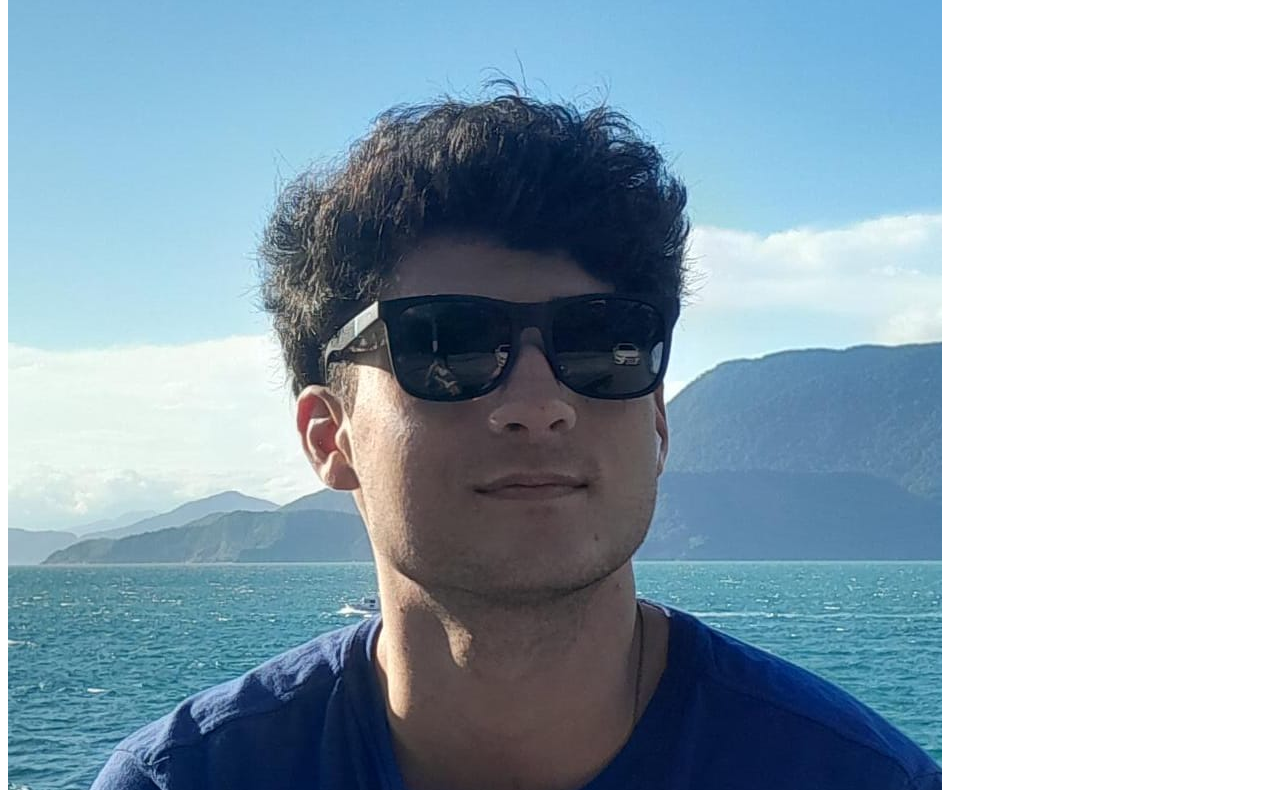
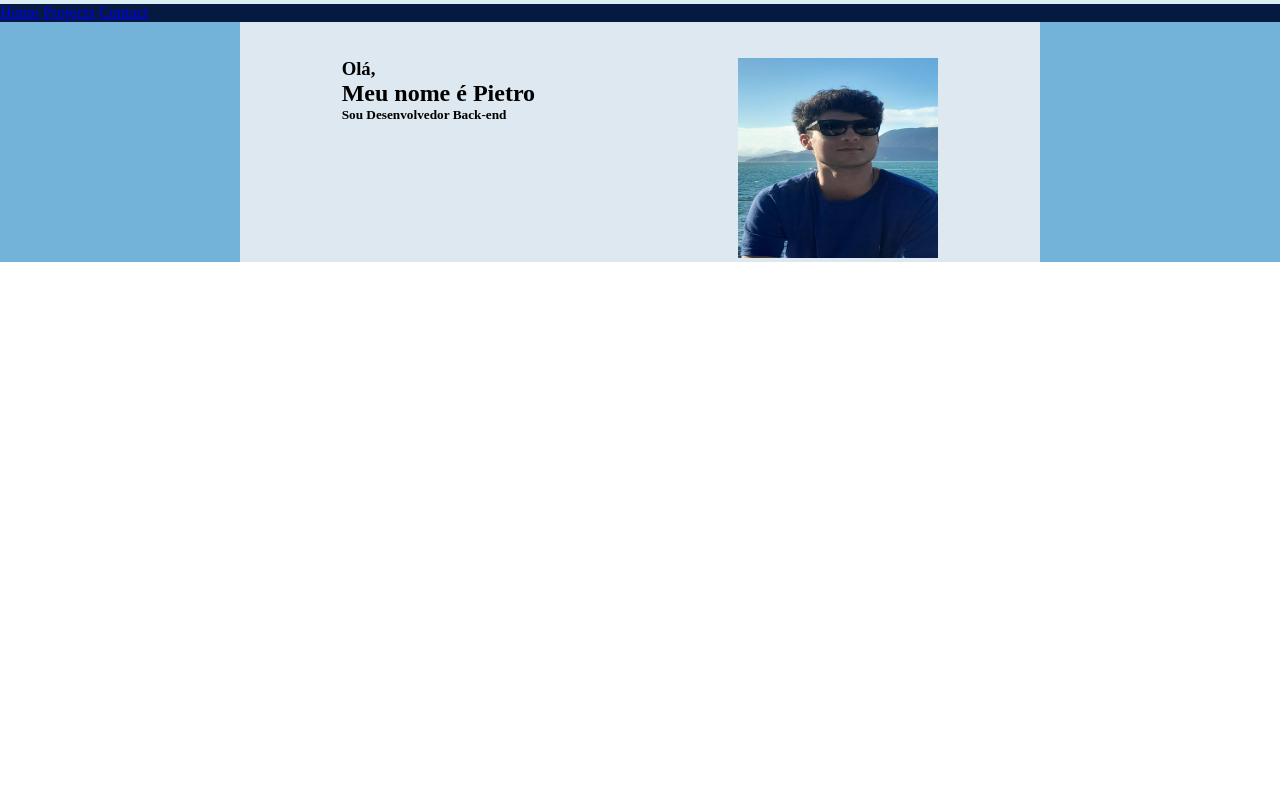
Before and after one commit to Pietro2704/Portifolio, a plain HTML site: page Portifólio/index.html in a window 1280 px wide. Shown: the part 107-897 px from the top of the page. After the commit the page ends 800 px from the top, so only its background shows below. Drawn offline with Linux system fonts and the light colour scheme.

Commit message:
Adicionei parte do CSS para poder ficar visível

```diff
--- a/Portifólio/index.html
+++ b/Portifólio/index.html
@@ -15,19 +15,21 @@
     <h1>Pietro Rosolia</h1>
   </header>
   <nav>
-    <ul>
-      <li><a href="#" target="_blank" rel="Pesquisa de seçaõ"></a></li>
-      <li><a href="#" target="_blank" rel="Pesquisa de seçaõ"></a></li>
-      <li><a href="#" target="_blank" rel="Pesquisa de seçaõ"></a></li>
-    </ul>
+    <a href="#" target="_blank" rel="Pesquisa de seçaõ">Home</a>
+    <a href="#" target="_blank" rel="Pesquisa de seçaõ">Projects</a>
+    <a href="#" target="_blank" rel="Pesquisa de seçaõ">Contact</a>
   </nav>
   <main>
     <article>
       <section id="home">
-        <h1>Olá,</h1>
-        <h2>Meu nome é Pietro</h2>
-        <h5>Sou Desenvolvedor Back-end</h5>
-        <img src="" alt="Pietro Rosolia">
+        <div class="content">
+          <h1>Olá,</h1>
+          <h2>Meu nome é Pietro</h2>
+          <h5>Sou Desenvolvedor Back-end</h5>
+        </div>
+        <div class="apresentacao">
+          <img src="./img/me.jpeg" alt="Pietro Rosolia">
+        </div>
       </section>
     </article>
   </main>
--- a/Portifólio/style/style.css
+++ b/Portifólio/style/style.css
@@ -1,6 +1,58 @@
-/*
+
 *{
   margin: 0;
   padding: 0;
 }
-*/
+
+:root{
+  --cor-0: #f2f2f2;
+  --cor-1: #DDE8F0;
+  --cor-2: #DBEEF4;
+  --cor-3: #C4EEF2;
+  --cor-4: #9CD3D8;
+  --cor-5: #97CBDC;
+  --cor-6: #7EBFD9;
+  --cor-7: #73B2D9;
+  --cor-8: #061940;
+  --cor-9: #011140;
+}
+header{
+  display: flex;
+  background-color: var(--cor-2);
+}
+header > h1{
+  margin-left: 24px;
+  padding-block: 34px;
+}
+.circle{
+  padding: 16px;
+  padding-left: 20px;
+
+}
+.circle > img{
+  height: 75px;
+  width: 75px;
+  border-radius: 50%;
+}
+nav{
+  background-color: #061940;
+}
+main{
+  background-color: #73B2D9;
+}
+article{
+  width: 800px;
+  margin: auto;
+  background-color: var(--cor-1);
+}
+
+section{
+  display: flex;
+  justify-content: space-around;
+  padding-top: 36px;
+}
+
+.apresentacao> img{
+  height: 200px;
+  width: 200px;
+}
```
